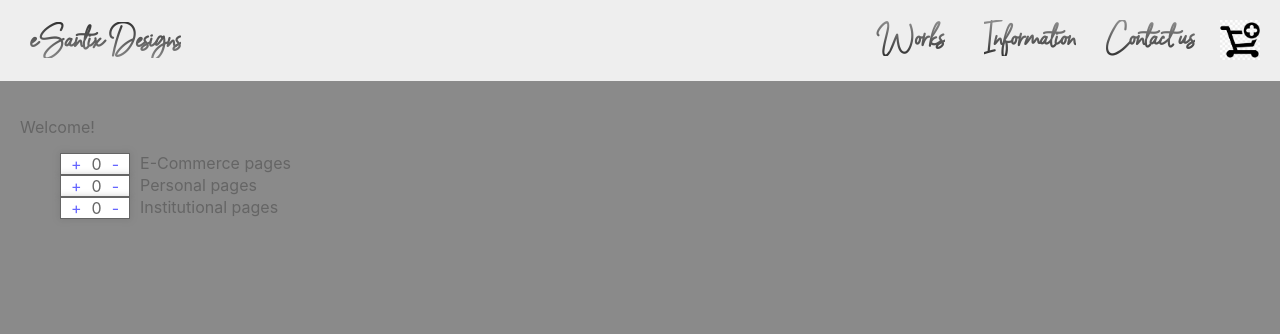
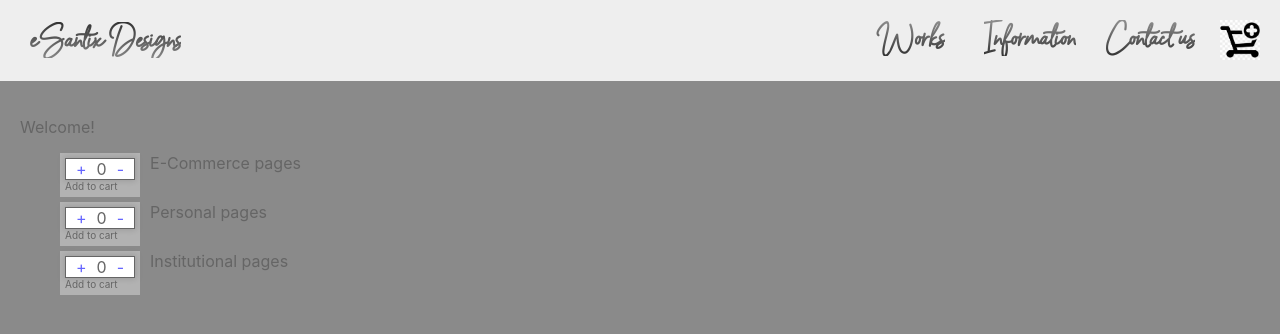
Before and after one commit to esantix/coderhouse-react, a React (Create React App) app in the folder esantix-echevarria/: page / in a window 1280 px wide. Shown: the top 334 px of the page. Built offline with nearby package versions, Linux system fonts and the light colour scheme.

Commit message:
ItemCounter styling (horrible)

```diff
--- a/esantix-echevarria/src/components/ItemCount.jsx
+++ b/esantix-echevarria/src/components/ItemCount.jsx
@@ -1,19 +1,27 @@
 import { useState } from 'react';
 
-function ItemCount(){
+function ItemCount(props) {
 
     const [state, setstate] = useState(0);
 
-    const add = ()=>{setstate(state+1)};
-    const subs = ()=>{ if(state >= 1){setstate(state-1)}}
+    const add = () => { if (state < Number(props.stock)) { setstate(state + 1) } };
+    const subs = () => { if (state >= 1) { setstate(state - 1) } }
 
-    return(
-        <div className="counterCtn">
-          <div className="counterChange" onClick={add}>+</div>
-          <div className="counterValue"> {state}</div>
-          <div className="counterChange" onClick={subs} >-</div>
+    const addCart = () => { alert("Item/s added")}
+
+
+
+    return (
+        <div className='ItemCounterCtn'>
+            <div className="counterCtn">
+                <div className="counterChange" onClick={add}>+</div>
+                <div className="counterValue"> {state}</div>
+                <div className="counterChange" onClick={subs} >-</div>
+            </div>
+            <div className="counterAdd" onClick={addCart} > Add to cart </div>
         </div>
     )
+
 }
 
 export default ItemCount
--- a/esantix-echevarria/src/components/ItemListContainer.jsx
+++ b/esantix-echevarria/src/components/ItemListContainer.jsx
@@ -4,13 +4,15 @@ import ItemCount from "./ItemCount"
 function ListItem(props){
     return (
 
-        <li className="ListItem"><ItemCount></ItemCount>{props.children}</li>
+        <li className="ListItem"><ItemCount stock={props.stock}></ItemCount>{props.children}</li>
     )
 
 }
 
 
+
 function ItemListContainer(props) {
+    // El stock vendrá de una base de datos son un fetch
 
     return (
         <div className="item-list-ctn">
@@ -18,9 +20,9 @@ function ItemListContainer(props) {
                 <p id="greeting-msg"> {props.greeting} </p>
             </div>
             <ul>
-                <ListItem>E-Commerce pages</ListItem>
-                <ListItem>Personal pages </ListItem>
-                <ListItem> Institutional pages </ListItem>
+                <ListItem stock="2" >E-Commerce pages</ListItem>
+                <ListItem stock="10">Personal pages </ListItem>
+                <ListItem stock="4"> Institutional pages </ListItem>
             </ul>
         </div>
     )
--- a/esantix-echevarria/src/styles/list.scss
+++ b/esantix-echevarria/src/styles/list.scss
@@ -6,6 +6,8 @@
 }
 
 .ListItem{
+    margin-right: 10px;
+    margin-bottom: 5px;
     display: flex;
     flex-direction: row;
 }
--- a/esantix-echevarria/src/styles/web.scss
+++ b/esantix-echevarria/src/styles/web.scss
@@ -1,11 +1,12 @@
 .counterCtn{
+
     display: flex;
     flex-direction: row;
     background-color: white;
     width: fit-content;
     border: solid 1px black;
     box-shadow: 0px 0px 6px 1px rgba(0, 0, 0, 0.3);
-    margin-right: 10px;
+
 
 }
 
@@ -18,3 +19,13 @@
 .counterValue{
     color: black;
 }
+
+.ItemCounterCtn{    padding: 5px;
+    margin-right: 10px;
+    background-color: gray;
+}
+
+.counterAdd{
+    font-size: 10px;
+    cursor: pointer;
+}
```
